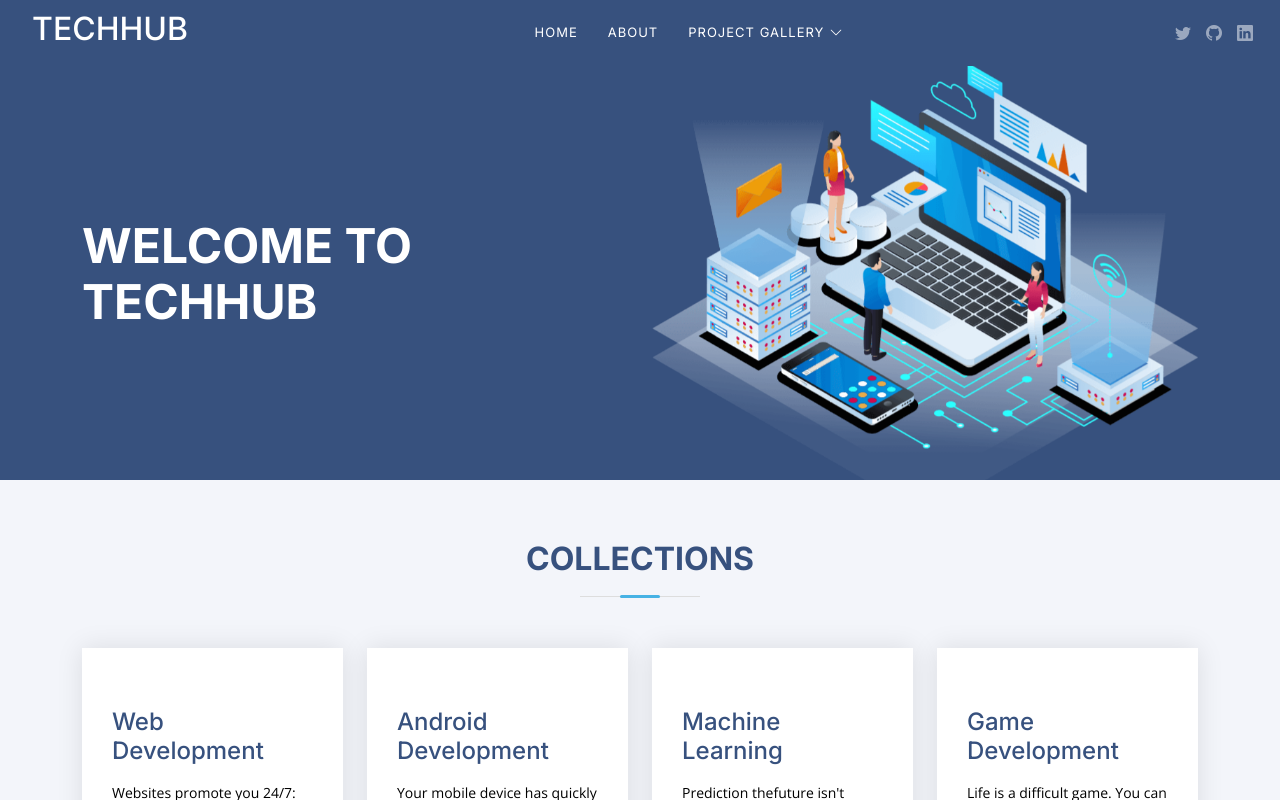
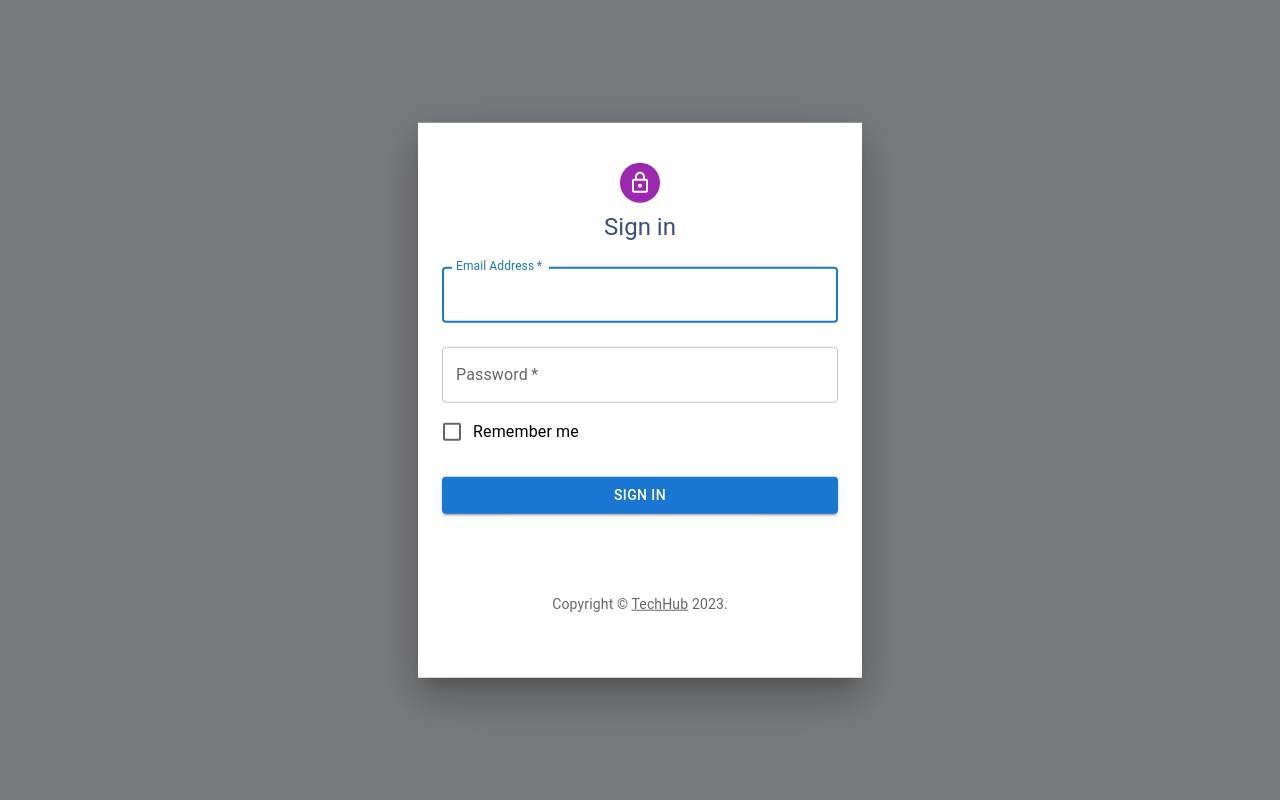
Before and after one commit to VinitSrivastava2002/TechHub, a React (Create React App) app in the folder techub/: page / in a window 1280 px wide. Shown: the top 800 px of the page. Built offline with nearby package versions, Linux system fonts and the light colour scheme; no server answers.

Commit message:
signIn added

```diff
--- a/techub/package.json
+++ b/techub/package.json
@@ -6,6 +6,7 @@
     "@emotion/react": "^11.11.0",
     "@emotion/styled": "^11.11.0",
     "@mui/icons-material": "^5.11.16",
+    "@mui/material": "^5.13.0",
     "@testing-library/jest-dom": "^5.16.5",
     "@testing-library/react": "^13.4.0",
     "@testing-library/user-event": "^13.5.0",
--- a/techub/src/App.js
+++ b/techub/src/App.js
@@ -1,22 +1,41 @@
-import React from 'react'
+import React, { useState, useEffect } from 'react';
 import { BrowserRouter as Router, Route, Switch } from 'react-router-dom';
 import Footer from './component/footer';
 import Header from './component/header';
 import Home from './pages/Home';
-// import SignIn from './component/SignIn';
+import SignIn from './component/SignIn';
 import About from "./pages/About";
 import Web from './Project_Gallery/web';
 import Machine from './Project_Gallery/machine';
 import Games from './Project_Gallery/games';
 import IOT from './Project_Gallery/Iot';
 import Project1 from './projectdetails';
-import Android from './Project_Gallery/Android';
-
-
-
+import Android from './Project_Gallery/android';
+import { getAuth, onAuthStateChanged } from 'firebase/auth';
 
 function App() {
+  const [open, setOpen] = useState(true);
+
+  useEffect(() => {
+    const auth = getAuth();
+    onAuthStateChanged(auth, (user) => {
+      if (user) {
+        // User is signed in
+        console.log('User is signed in:', user);
+        setOpen(false);
+      } else {
+        // User is signed out
+        console.log('User is signed out');
+        setOpen(true);
+      }
+    });
+  }, []);
+
   return (
+    <>
+      {open ? (
+        <SignIn setOpen={setOpen} />
+      ) : (
         <div>
           <Header />
           <Router>
@@ -24,24 +43,20 @@ function App() {
               <Route path="/" exact component={Home} />
               {/* <Route path="/" exact component={SignIn} /> */}
               <Route path="/about" exact component={About} />
-          <Route path="/web" exact component={Web}/>
-          <Route path="/android" exact component={Android}/>
-          <Route path="/machine" exact component={Machine}/>
-          <Route path="/iot" exact component={IOT}/>
-          <Route path="/games" exact component={Games}/>
+              <Route path="/web" exact component={Web} />
+              <Route path="/android" exact component={Android} />
+              <Route path="/machine" exact component={Machine} />
+              <Route path="/iot" exact component={IOT} />
+              <Route path="/games" exact component={Games} />
               {/* PROJECTS FOR WEBTECHNOLOGY */}
-          <Route path="/projectdetail1" exact component={Project1}/>
-
-
-
-
-
+              <Route path="/projectdetail1" exact component={Project1} />
             </Switch>
           </Router>
           <Footer />
         </div>
-
-  )
+      )}
+    </>
+  );
 }
 
-export default App
+export default App;
--- a/techub/src/component/SignIn/index.js
+++ b/techub/src/component/SignIn/index.js
@@ -1,7 +1,38 @@
-import React ,{useState} from 'react';
+import React from 'react';
 import LockOutlinedIcon from '@mui/icons-material/LockOutlined';
-import {Avatar , Button , CssBaseline, TextField , FormControlLabel, Checkbox, Link, Grid,Box,Typography,Container,Modal} from '@mui/material'
-import { createTheme, ThemeProvider } from '@mui/material/styles';
+import {
+  Avatar,
+  Button,
+  CssBaseline,
+  TextField,
+  FormControlLabel,
+  Checkbox,
+  Link,
+  Box,
+  Typography,
+  Container,
+  Modal,
+} from '@mui/material';
+import { initializeApp } from 'firebase/app';
+import {
+  getAuth,
+  signInWithEmailAndPassword,
+  onAuthStateChanged,
+} from 'firebase/auth';
+
+// Firebase configuration
+const firebaseConfig = {
+  apiKey: "AIzaSyBmX6i0BCwhYArN_K47a5pQQDVxLsOxAE4",
+  authDomain: "techhub-def2e.firebaseapp.com",
+  projectId: "techhub-def2e",
+  storageBucket: "techhub-def2e.appspot.com",
+  messagingSenderId: "572076525027",
+  appId: "1:572076525027:web:7a90076ab9dfe2d3580cd6",
+  measurementId: "G-49P6KFECCB"
+};
+
+// Initialize Firebase
+initializeApp(firebaseConfig);
 
 const style = {
   position: 'absolute',
@@ -9,7 +40,7 @@ const style = {
   left: '50%',
   transform: 'translate(-50%, -50%)',
   width: '50%',
-    bgcolor: "#ffff",
+  bgcolor: '#ffff',
   boxShadow: 24,
   p: 4,
 };
@@ -27,22 +58,53 @@ function Copyright(props) {
   );
 }
 
-const theme = createTheme();
+export default function SignIn({setOpen}) {
 
-export default function SignIn() {
-  const [open , setOpen] = useState(true);
+  const handleClose = () => {
+    setOpen(false);
+  };
+
   const handleSubmit = (event) => {
-    setOpen(false);
     event.preventDefault();
     const data = new FormData(event.currentTarget);
-    console.log({
-      email: data.get('email'),
-      password: data.get('password'),
+    const email = data.get('email');
+    const password = data.get('password');
+
+    const auth = getAuth();
+
+    signInWithEmailAndPassword(auth, email, password)
+      .then((userCredential) => {
+        // User is signed in
+        const user = userCredential.user;
+        console.log('User authenticated:', user);
+
+        // Close the modal and open the home page or perform any desired action
+        handleClose();
+      })
+      .catch((error) => {
+        // Handle sign-in errors
+        const errorCode = error.code;
+        const errorMessage = error.message;
+        console.log('Sign-in error:', errorCode, errorMessage);
       });
   };
 
+  // Listen for changes in user authentication state
+  onAuthStateChanged(getAuth(), (user) => {
+    if (user) {
+      // User is signed in
+      console.log('User is signed in:', user);
+
+      // Close the modal and open the home page or perform any desired action
+      handleClose();
+    } else {
+      // User is signed out
+      console.log('User is signed out');
+    }
+  });
+
   return (
-    <Modal open={open}>
+    <Modal open={setOpen}>
       <Container component="main" maxWidth="xs" sx={style}>
         <CssBaseline />
         <Box
@@ -92,18 +154,6 @@ export default function SignIn() {
             >
               Sign In
             </Button>
-            <Grid container>
-              <Grid item xs>
-                <Link href="#" variant="body2">
-                  Forgot password?
-                </Link>
-              </Grid>
-              <Grid item>
-                <Link href="#" variant="body2">
-                  {"Don't have an account? Sign Up"}
-                </Link>
-              </Grid>
-            </Grid>
           </Box>
         </Box>
         <Copyright sx={{ mt: 8, mb: 4 }} />
--- a/techub/src/component/header.js
+++ b/techub/src/component/header.js
@@ -1,7 +1,22 @@
 import React from 'react';
+import { getAuth, signOut } from 'firebase/auth';
+import { Button } from '@mui/material';
 
 function Header() {
-return(
+  const handleSignOut = () => {
+    const auth = getAuth();
+    signOut(auth)
+      .then(() => {
+        // User is signed out
+        console.log('User signed out');
+      })
+      .catch((error) => {
+        // Handle sign-out errors
+        console.log('Sign-out error:', error);
+      });
+  };
+
+  return (
     <div>
       {/* <!-- ======= Header ======= --> */}
       <header id="header" className="header d-flex align-items-center fixed-top">
@@ -9,7 +24,7 @@ return(
 
           <a href="index.html" className="logo d-flex align-items-center  me-auto me-lg-0">
             {/* <!-- Uncomment the line below if you also wish to use an image logo --> */}
-         <h2 style={{color:'#fff' , marginLeft: '1.25rem' }}>TECHHUB</h2>
+            <h2 style={{ color: '#fff', marginLeft: '1.25rem' }}>TECHHUB</h2>
             {/* <i className="bi bi-camera"></i> */}
             {/* <h1>TechHub</h1> */}
           </a>
@@ -17,8 +32,8 @@ return(
           <nav id="navbar" className="navbar">
             <ul>
               <li><a href="/" className="active">Home</a></li>
-          <li><a href="/about" style={{color:'#ffff' , gap:'5px'}}>About</a></li>
-          <li className="dropdown"><a href style={{color:'#ffff' , gap:'5px'}}><span >Project Gallery</span> <span className="bi bi-chevron-down dropdown-indicator"></span></a>
+              <li><a href="/about" style={{ color: '#ffff', gap: '5px' }}>About</a></li>
+              <li className="dropdown"><a href style={{ color: '#ffff', gap: '5px' }}><span>Project Gallery</span> <span className="bi bi-chevron-down dropdown-indicator"></span></a>
                 <ul>
 
                   <li><a href="/web">Web Development</a></li>
@@ -43,6 +58,9 @@ return(
           <i className="mobile-nav-toggle mobile-nav-show bi bi-list"></i>
           <i className="mobile-nav-toggle mobile-nav-hide d-none bi bi-x"></i>
 
+          {/* Logout button */}
+          <Button variant="contained" onClick={handleSignOut}>Logout</Button>
+
         </div>
       </header>
       {/* <!-- End Header --> */}
```
Also changed, not shown: 1 other file (tests, documents, lock files or other folders). Lines whose indentation alone changed are shown as unchanged.
